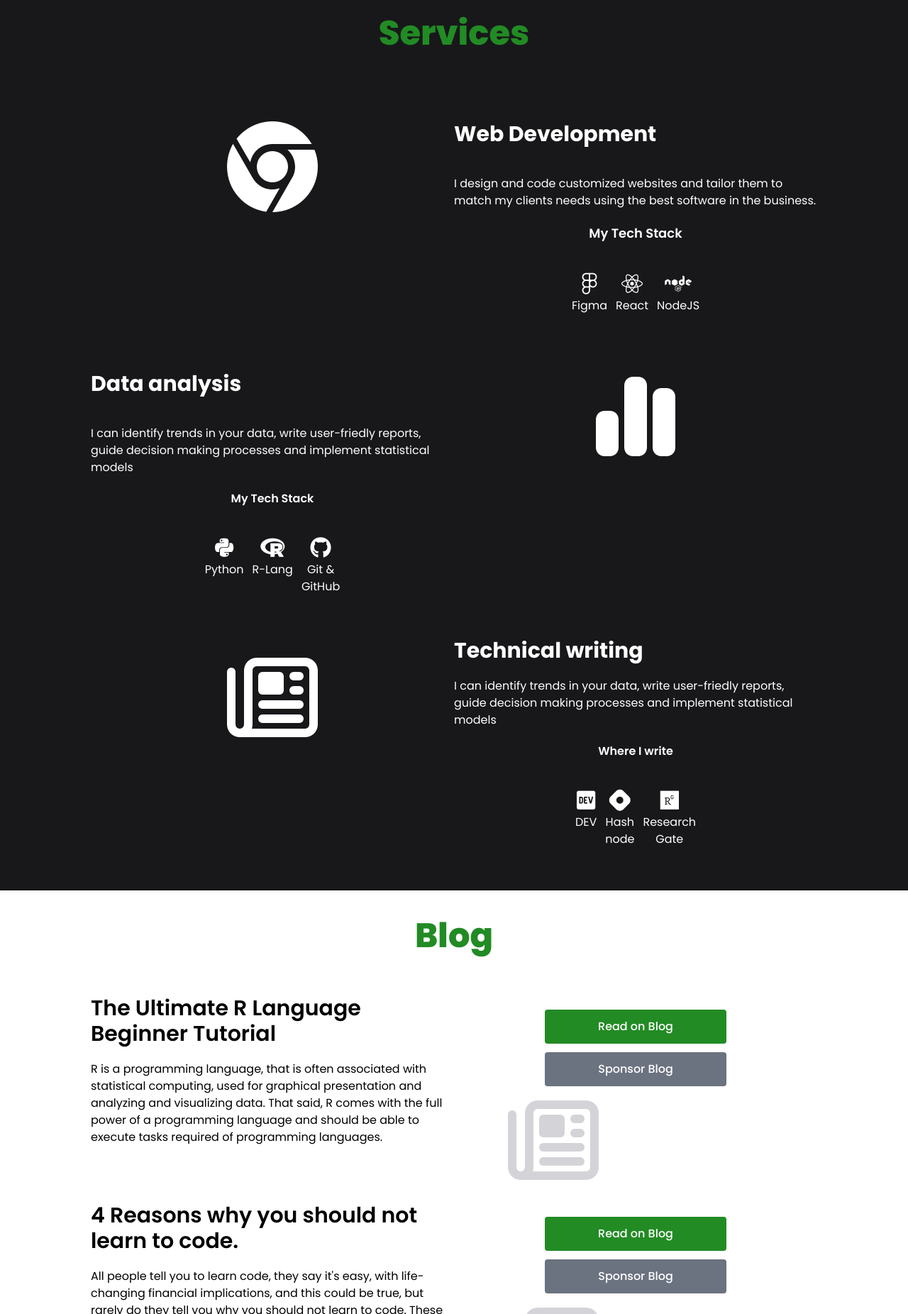
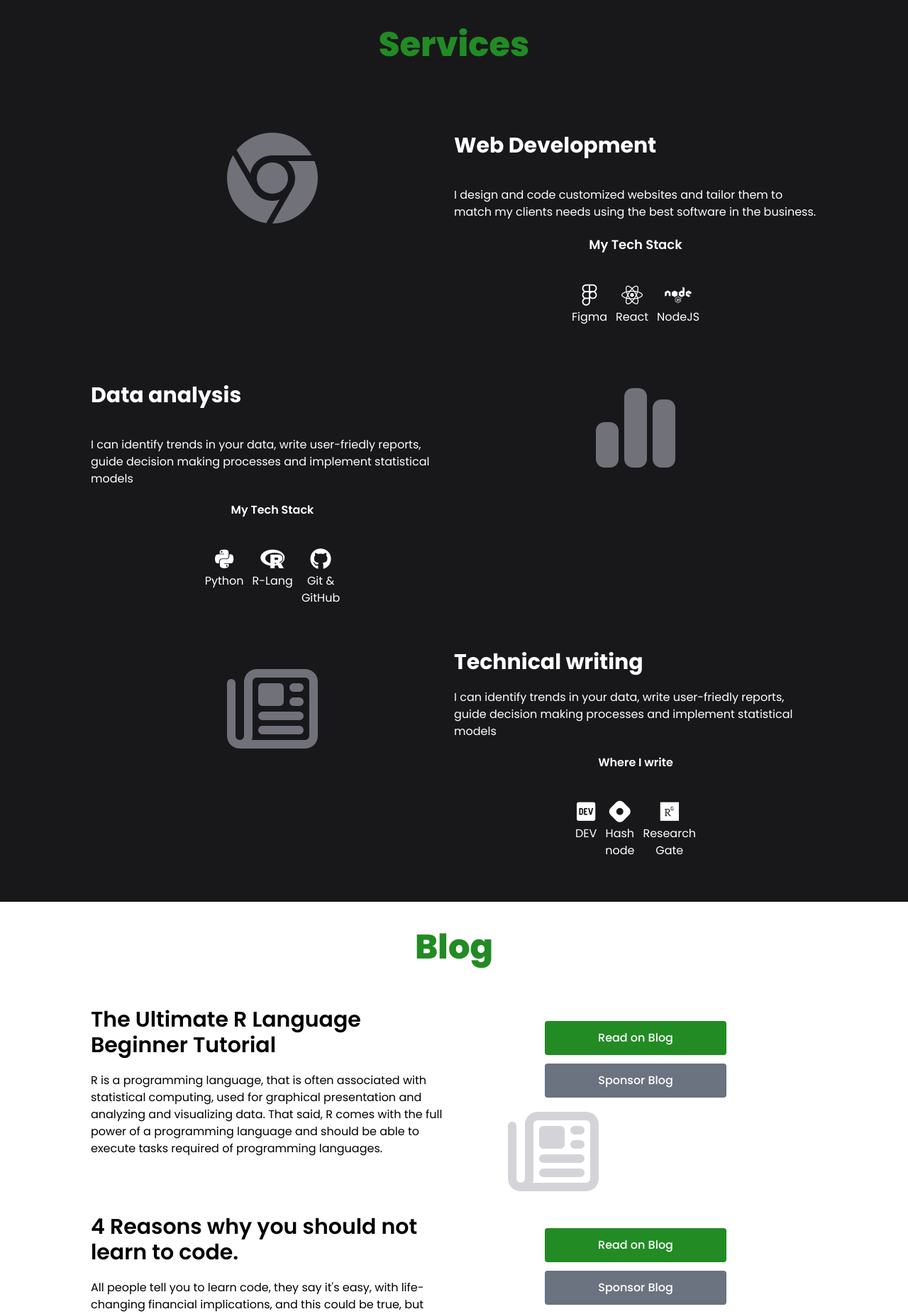
Before and after one commit to jumashafara/jumashafara.github.io, a PHP site: page / in a window 1280 px wide. Shown: the part 713-2565 px from the top of the page at 71% size. Run offline with PHP 8.4, Linux system fonts and the light colour scheme; some libraries are stand-ins or nearby versions.

Commit message:
added awsomeness

```diff
--- a/index.html
+++ b/index.html
@@ -13,7 +13,7 @@
 </head>
 <body class="font-[Poppins]">
     <section class="bg-[#228b24]" id="home">
-        <nav class= " flex flex-col md:flex-row container m-auto md:justify-between text-white  space-y-5 md:space-y-0 px-5 py-3">
+        <nav class= " flex flex-col md:flex-row container m-auto md:justify-between text-white  space-y-5 md:space-y-0 p-5">
             <h1 class="font-extrabold text-2xl text-white text-center md:w-1/3">Juma Shafara</h1>
             <ul class="flex flex-row space-x-5 m-auto md:w-2/3 justify-end">
                 <li>
@@ -50,7 +50,7 @@
                     </a>
                 </li>
                 <li>
-                    <a href="contact" class="font-medium text-gray-200 hover:text-white active:white">
+                    <a href="#contact" class="font-medium text-gray-200 hover:text-white active:white">
                         <!--  -->
                         <span class="md:hidden"><i class="fa-solid fa-address-book"></i></span>
                         <span class="hidden md:block"> Contact</span>
@@ -72,8 +72,8 @@
                     I decided to exploit their intercourse to become a hybrid developer.
                 </p>
                 <div class="flex flex-col w-2/3 space-y-3 md:flex-row md:space-x-3 md:space-y-0">
-                    <a href="#" class="btn bg-[#228b24] hover:bg-green-800 text-center rounded p-3 text-white font-medium">See Resume</a>
-                    <a href="mailto: jumashafara0@gmail.com" class="btn bg-gray-500 hover:bg-slate-800 text-center rounded p-3 text-white font-medium">Send Email</a>
+                    <a href="#" class="btn bg-[#228b24] hover:bg-green-500 text-center rounded p-3 text-white font-medium">See Resume</a>
+                    <a href="mailto: jumashafara0@gmail.com" class="btn bg-gray-500 hover:bg-blue-500 text-center rounded p-3 text-white font-medium">Send Email</a>
                 </div>
             </main>
             <aside class="md:w-1/3">
@@ -93,7 +93,7 @@
         <!-- Web Development -->
         <div class="flex flex-col align-middle space-y-5 md:flex-row">
             <aside class="md:w-1/2">
-                <div class="md:pt-10 flex justify-center align-middle text-white text-9xl">
+                <div class="md:pt-10 flex justify-center align-middle text-zinc-500 hover:text-green-300 text-7xl md:text-9xl cursor-grab">
                     <span>
                         <i class="fa-brands fa-chrome"></i>
                     </span>
@@ -130,7 +130,7 @@
         <!-- Data analysis -->
         <div class="flex flex-col space-y-5 md:flex-row-reverse">
             <main class="md:w-1/2">
-                <div class="md:pt-10 flex justify-center align-middle text-white text-9xl">
+                <div class="md:pt-10 flex justify-center align-middle text-zinc-500 text-7xl md:text-9xl hover:text-red-300">
                     <span>
                         <i class="fa-solid fa-chart-simple"></i>
                     </span>
@@ -167,7 +167,7 @@
         <!-- Technical writing -->
         <div class="flex flex-col space-y-5 md:flex-row">
             <aside class="md:w-1/2">
-                <div class="md:pt-10 flex justify-center align-middle text-white text-9xl">
+                <div class="md:pt-10 flex justify-center align-middle text-zinc-500 text-7xl md:text-9xl hover:text-blue-300">
                     <span>
                         <i class="fa-regular fa-newspaper"></i>
                     </span>
@@ -221,9 +221,9 @@
             </main>
             <aside class="flex flex-row space-y-3 space-x-3 md:w-1/2 md:flex-col">
                 <div class="flex flex-col space-y-3 w-1/2 md:m-auto">
-                    <a class="btn bg-[#228b24] rounded p-3 text-white text-center font-medium"
+                    <a class="btn bg-[#228b24] hover:bg-green-500 rounded p-3 text-white text-center font-medium"
                 href="https://blog.jumashafara.com/the-r-language">Read on Blog</a>
-                <a class="btn bg-gray-500 text-center rounded p-3 text-white font-medium"
+                <a class="btn bg-gray-500 hover:bg-blue-500 text-center rounded p-3 text-white font-medium"
                 href="">Sponsor Blog</a>
                 </div>
                 <div class="flex flex-row justify-center align-middl text-9xl text-zinc-300 w-1/2">
@@ -247,9 +247,9 @@
             </main>
             <aside class="flex flex-row space-y-3 space-x-3 md:w-1/2 md:flex-col">
                 <div class="flex flex-col space-y-3 w-1/2 md:m-auto">
-                    <a class="btn bg-[#228b24] rounded p-3 text-white text-center font-medium"
+                    <a class="btn bg-[#228b24] hover:bg-green-500 rounded p-3 text-white text-center font-medium"
                 href="https://blog.jumashafara.com/the-r-language">Read on Blog</a>
-                <a class="btn bg-gray-500 text-center rounded p-3 text-white font-medium"
+                <a class="btn bg-gray-500 hover:bg-blue-500 text-center rounded p-3 text-white font-medium"
                 href="">Sponsor Blog</a>
                 </div>
                 <div class="flex flex-row justify-center align-middl text-9xl text-zinc-300 w-1/2">
@@ -271,9 +271,9 @@
             </main>
             <aside class="flex flex-row space-y-3 space-x-3 md:w-1/2 md:flex-col">
                 <div class="flex flex-col space-y-3 w-1/2 md:m-auto">
-                    <a class="btn bg-[#228b24] rounded p-3 text-white text-center font-medium"
+                    <a class="btn bg-[#228b24] hover:bg-green-500 rounded p-3 text-white text-center font-medium"
                 href="https://blog.jumashafara.com/the-r-language">Read on Blog</a>
-                <a class="btn bg-gray-500 text-center rounded p-3 text-white font-medium"
+                <a class="btn bg-gray-500 hover:bg-blue-500 text-center rounded p-3 text-white font-medium"
                 href="">Sponsor Blog</a>
                 </div>
                 <div class="flex flex-row justify-center align-middl text-9xl text-zinc-300 w-1/2">
@@ -289,84 +289,72 @@
     <section class="bg-zinc-900 text-white py-10 p-5 flex flex-col space-y-5 md:px-20 m-auto"
     id="shop">
         <h1 class="font-extrabold text-5xl text-[#228b24] text-center pb-10">Shop</h1>
-        <div class="flex flex-col align-middle space-y-5">
-            <main class="container m-auto flex flex-col p-3 space-y-5">
+        <div class="flex flex-col align-middle space-y-5 md:flex-row">
+            <main class="container m-auto flex flex-col p-3 space-y-5 md:w-1/2">
                 <h2 class="font-bold text-3xl">Computers, Phones and accessories</h2>
                 <p>
                     Lorem ipsum dolor sit amet consectetur adipisicing elit.
                     Soluta molestias dolore commodi voluptate reprehenderit facilis ab obcaecati? Dolor, veritatis aspernatur?
                     Esse deleniti enim quam, cupiditate praesentium doloribus. Vitae, natus officiis.
                 </p>
-                <div class="flex flex-col space-y-3">
-                    <a class="btn bg-[#228b24] rounded p-3 text-white text-center font-medium"
-                    href="">
-                    <span>Go to Shop</span>
-                    <span class=""><i class="fa-solid fa-arrow-right"></i></span>
-                    </a>
-                    <a class="btn bg-gray-500 rounded p-3 text-white text-center font-medium"
-                    href="">
-                        <span>Call me</span>
-                        <!-- <span class=""><i class="fa-solid fa-arrow-right"></i></span> -->
-                    </a>
+            </main>
+            <aside class="flex flex-row space-y-3 space-x-3 md:w-1/2 md:flex-col">
+                <div class="flex flex-col space-y-3 w-1/2 md:m-auto">
+                    <a class="btn bg-[#228b24] hover:bg-green-500 rounded p-3 text-white text-center font-medium"
+                href="https://blog.jumashafara.com/the-r-language">Go to Shop</a>
+                <a class="btn bg-gray-500 hover:bg-blue-500 text-center rounded p-3 text-white font-medium"
+                href="">Call me</a>
                 </div>
-            </main>
-            <aside>
-                <div>
-                    <img src="" alt="">
+                <div class="flex flex-row justify-center align-middl text-9xl text-zinc-500 w-1/2">
+                    <span class="m-auto">
+                        <i class="fa-solid fa-laptop"></i>
+                    </span>
                 </div>
             </aside>
         </div>
-        <div>
-            <main class="container m-auto flex flex-col p-3 space-y-5">
+        <div class="flex flex-col align-middle space-y-5 md:flex-row">
+            <main class="container m-auto flex flex-col p-3 space-y-5 md:w-1/2">
                 <h2 class="font-bold text-3xl">Interior Design Items</h2>
                 <p>
                     Lorem ipsum dolor sit amet consectetur adipisicing elit.
                     Soluta molestias dolore commodi voluptate reprehenderit facilis ab obcaecati? Dolor, veritatis aspernatur?
                     Esse deleniti enim quam, cupiditate praesentium doloribus. Vitae, natus officiis.
                 </p>
-                <div class="flex flex-col space-y-3">
-                    <a class="btn bg-[#228b24] rounded p-3 text-white text-center font-medium"
-                    href="">
-                    <span>Go to Shop</span>
-                    <span class=""><i class="fa-solid fa-arrow-right"></i></span>
-                    </a>
-                    <a class="btn bg-gray-500 rounded p-3 text-white text-center font-medium"
-                    href="">
-                        <span>Call me</span>
-                        <!-- <span class=""><i class="fa-solid fa-arrow-right"></i></span> -->
-                    </a>
+            </main>
+            <aside class="flex flex-row space-y-3 space-x-3 md:w-1/2 md:flex-col">
+                <div class="flex flex-col space-y-3 w-1/2 md:m-auto">
+                    <a class="btn bg-[#228b24] hover:bg-green-500 rounded p-3 text-white text-center font-medium"
+                href="https://blog.jumashafara.com/the-r-language">Go to Shop</a>
+                <a class="btn bg-gray-500 hover:bg-blue-500 text-center rounded p-3 text-white font-medium"
+                href="">Call me</a>
                 </div>
-            </main>
-            <aside>
-                <div>
-                    <img src="" alt="">
+                <div class="flex flex-row justify-center align-middl text-9xl text-zinc-500 w-1/2">
+                    <span class="m-auto">
+                        <i class="fa-solid fa-chair"></i>
+                    </span>
                 </div>
             </aside>
         </div>
-        <div>
-            <main class="container m-auto flex flex-col p-3 space-y-5">
+        <div class="flex flex-col align-middle space-y-5 md:flex-row">
+            <main class="container m-auto flex flex-col p-3 space-y-5 md:w-1/2">
                 <h2 class="font-bold text-3xl">Shirts, Pants and Shoes</h2>
                 <p>
                     Lorem ipsum dolor sit amet consectetur adipisicing elit.
                     Soluta molestias dolore commodi voluptate reprehenderit facilis ab obcaecati? Dolor, veritatis aspernatur?
                     Esse deleniti enim quam, cupiditate praesentium doloribus. Vitae, natus officiis.
                 </p>
-                <div class="flex flex-col space-y-3">
-                    <a class="btn bg-[#228b24] rounded p-3 text-white text-center font-medium"
-                    href="">
-                    <span>Go to Shop</span>
-                    <span class=""><i class="fa-solid fa-arrow-right"></i></span>
-                    </a>
-                    <a class="btn bg-gray-500 rounded p-3 text-white text-center font-medium"
-                    href="">
-                        <span>Call me</span>
-                        <!-- <span class=""><i class="fa-solid fa-arrow-right"></i></span> -->
-                    </a>
+            </main>
+            <aside class="flex flex-row space-y-3 space-x-3 md:w-1/2 md:flex-col">
+                <div class="flex flex-col space-y-3 w-1/2 md:m-auto">
+                    <a class="btn bg-[#228b24] hover:bg-green-500 rounded p-3 text-white text-center font-medium"
+                href="https://blog.jumashafara.com/the-r-language">Go to Shop</a>
+                <a class="btn bg-gray-500 hover:bg-blue-500 text-center rounded p-3 text-white font-medium"
+                href="">Call me</a>
                 </div>
-            </main>
-            <aside>
-                <div>
-                    <img class="hidden" src="" alt="">
+                <div class="flex flex-row justify-center align-middl text-9xl text-zinc-500 w-1/2">
+                    <span class="m-auto">
+                        <i class="fa-solid fa-shirt"></i>
+                    </span>
                 </div>
             </aside>
         </div>
@@ -445,7 +433,7 @@
                 <img class="hidden"
                  src="" alt="juma shafara">
             </div>
-            <a href="" class="btn bg-[#228b24] rounded p-3 text-white text-center font-medium">See Resume</a>
+            <a href="" class="btn bg-[#228b24] hover:bg-green-500 rounded p-3 text-white text-center font-medium">See Resume</a>
             <div class="flex flex-row p-5 space-x-3 justify-center text-3xl">
                 <a href="" class="flex flex-col">
                     <span class=""><i class="fa-brands fa-linkedin"></i></span>
@@ -474,10 +462,10 @@
         <div class="flex flex-row justify-between p-5">
             <div class="flex flex-col space-y-3 w-1/2">
                 <a href="mailto: jumashafara0@gmail.com"
-                    class="btn bg-[#228b24] rounded p-3 text-white text-center font-medium"
+                    class="btn bg-[#228b24] hover:bg-green-500 rounded p-3 text-white text-center font-medium"
                 >Open Mailer</a>
                 <a href=""
-                class="btn bg-gray-500 rounded p-3 text-white text-center font-medium"
+                class="btn bg-gray-500 hover:bg-blue-500 rounded p-3 text-white text-center font-medium"
                 >LinkedIn</a>
             </div>
             <div>
@@ -503,7 +491,7 @@
                 <textarea class="block border-2 border-zinc-700 rounded w-full p-3"
                 name="" id="" cols="300" rows="5"></textarea>
             </label>
-            <input  class="btn bg-[#228b24] rounded p-3 text-white text-center font-medium cursor-pointer"
+            <input  class="btn bg-[#228b24] hover:bg-green-500 rounded p-3 text-white text-center font-medium cursor-pointer"
             type="submit" name="" id="">
         </form>
     </section>
@@ -513,8 +501,8 @@
             <h1 class= "font-extrabold text-xl" >Juma Shafara</h1>
             <h1 class= "font-extrabold text-3xl" >Web Developer, Statistician.</h1>
             <div class="flex flex-col space-y-3 w-2/3 align-items-left md:flex-row ">
-                <a href="" class="btn bg-[#228b24] rounded p-3 text-white text-center font-medium">See Resume</a>
-                <a href="mailto: jumashafara0@gmail.com" class="btn bg-gray-500 text-center rounded p-3 text-white font-medium">Send Email</a>
+                <a href="" class="btn bg-[#228b24] hover:bg-green-500 rounded p-3 text-white text-center font-medium">See Resume</a>
+                <a href="mailto: jumashafara0@gmail.com" class="btn bg-gray-500 hover:bg-blue-500 text-center rounded p-3 text-white font-medium">Send Email</a>
             </div>
             <div class="flex flex-row p-5 space-x-3 justify-center text-3xl text-center">
                 <a href="" class="flex flex-col">
--- a/styles/output.css
+++ b/styles/output.css
@@ -743,6 +743,15 @@ video {
   cursor: pointer;
 }
 
+.cursor-move {
+  cursor: move;
+}
+
+.cursor-grab {
+  cursor: -webkit-grab;
+  cursor: grab;
+}
+
 .flex-row {
   flex-direction: row;
 }
@@ -1184,6 +1198,21 @@ video {
   color: rgb(212 212 216 / var(--tw-text-opacity));
 }
 
+.text-zinc-500 {
+  --tw-text-opacity: 1;
+  color: rgb(113 113 122 / var(--tw-text-opacity));
+}
+
+.text-zinc-400 {
+  --tw-text-opacity: 1;
+  color: rgb(161 161 170 / var(--tw-text-opacity));
+}
+
+.text-green-200 {
+  --tw-text-opacity: 1;
+  color: rgb(187 247 208 / var(--tw-text-opacity));
+}
+
 .text-opacity-5 {
   --tw-text-opacity: 0.05;
 }
@@ -1440,4 +1519,9 @@ video {
   .md\:align-middle {
     vertical-align: middle;
   }
+
+  .md\:text-9xl {
+    font-size: 8rem;
+    line-height: 1;
+  }
 }
```
Also changed, not shown: other parts of styles/output.css (+55 -0 lines).
